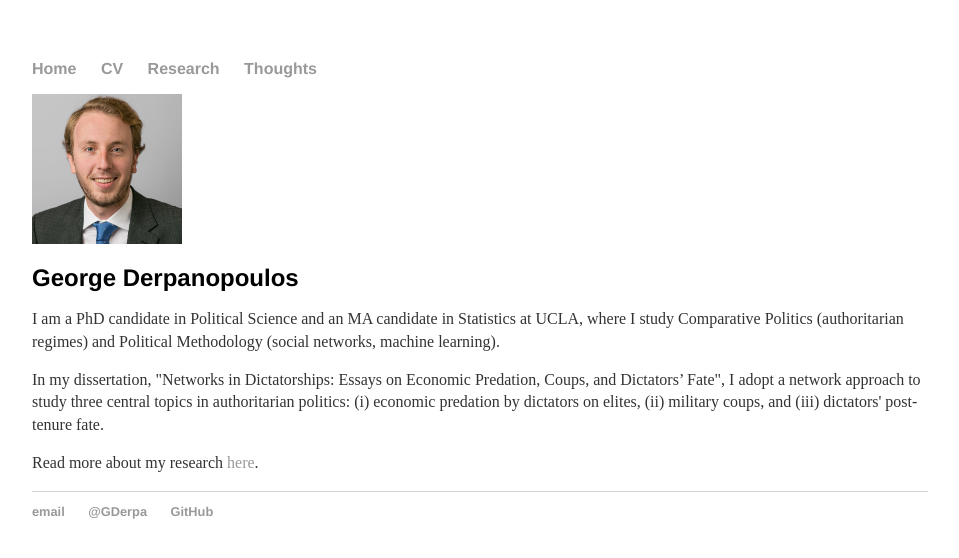
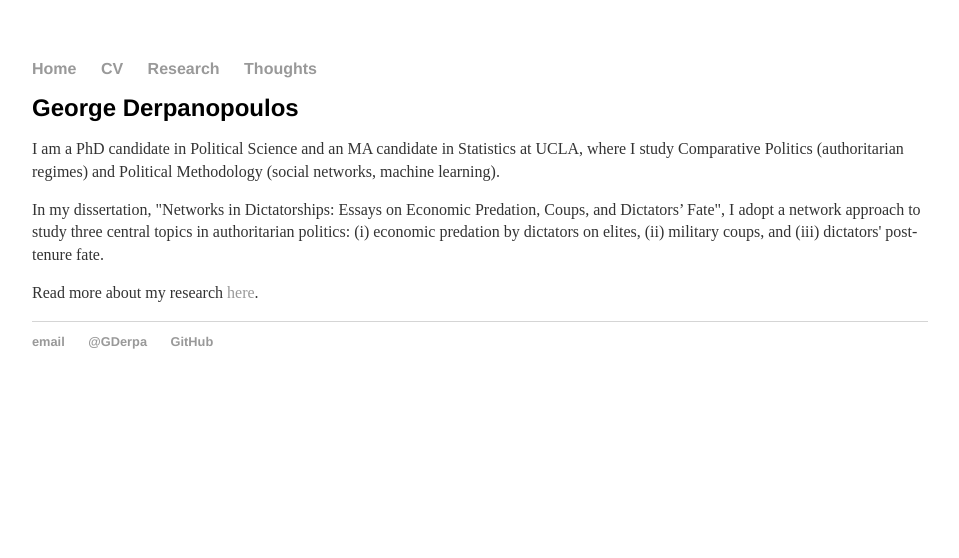
Before and after one commit to georgederpa/georgederpa, a Jekyll site: the page built from index.html, in a window 1280 px wide. Shown: the top 558 px of the page, without its empty margins (160-1119 px from the left). Built offline with Jekyll 4.4.1, drawn with Linux system fonts in a browser that asks for light colours.

Commit message:
Update default.html

```diff
--- a/_layouts/default.html
+++ b/_layouts/default.html
@@ -16,7 +16,6 @@
 			</nav>
 			<div class="container">
 
-			<img src="/assets/Potrait_Formal_Square.jpg" width="150" height="150">
 			{{ content }}
 
 			</div><!-- /.container -->
```
